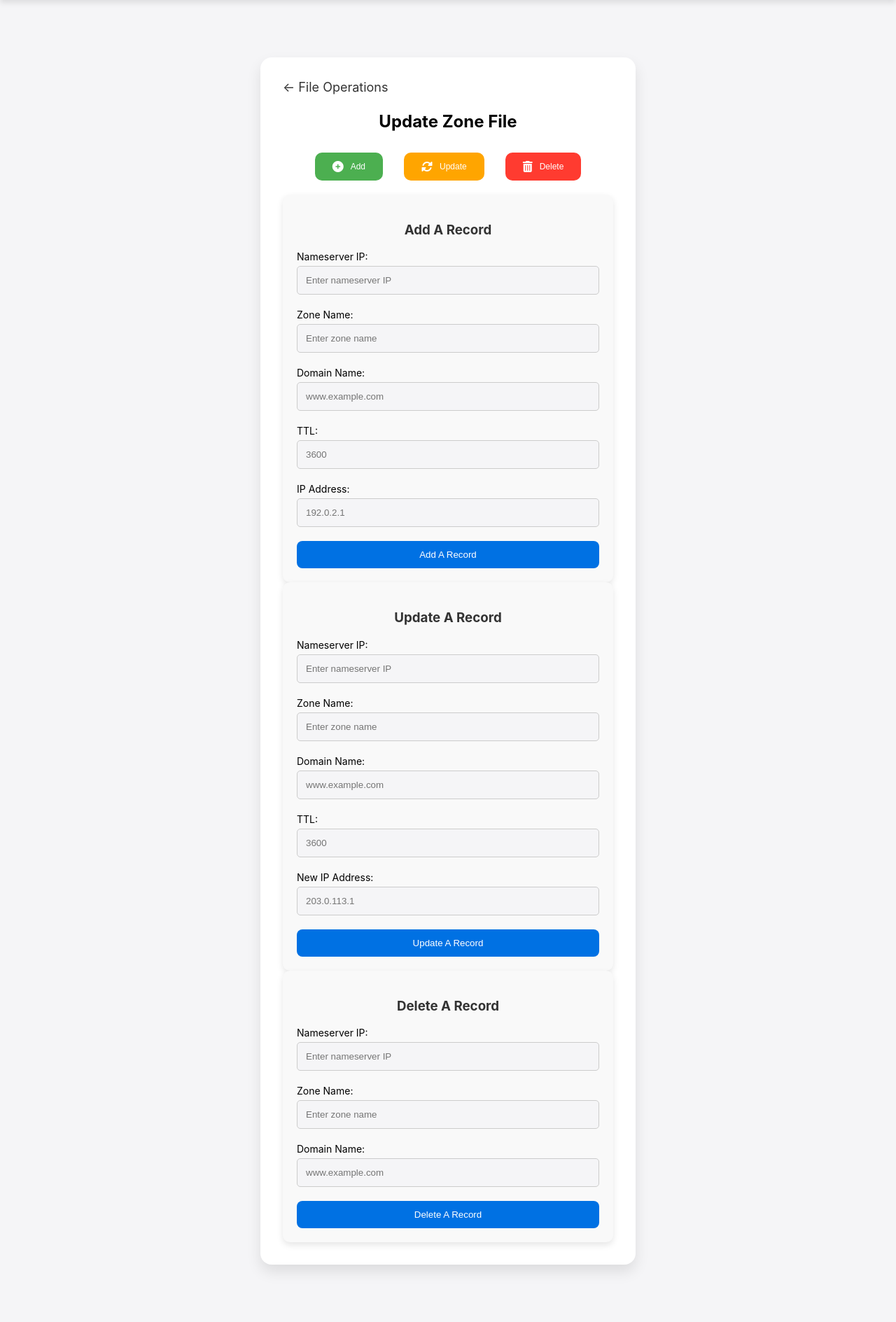
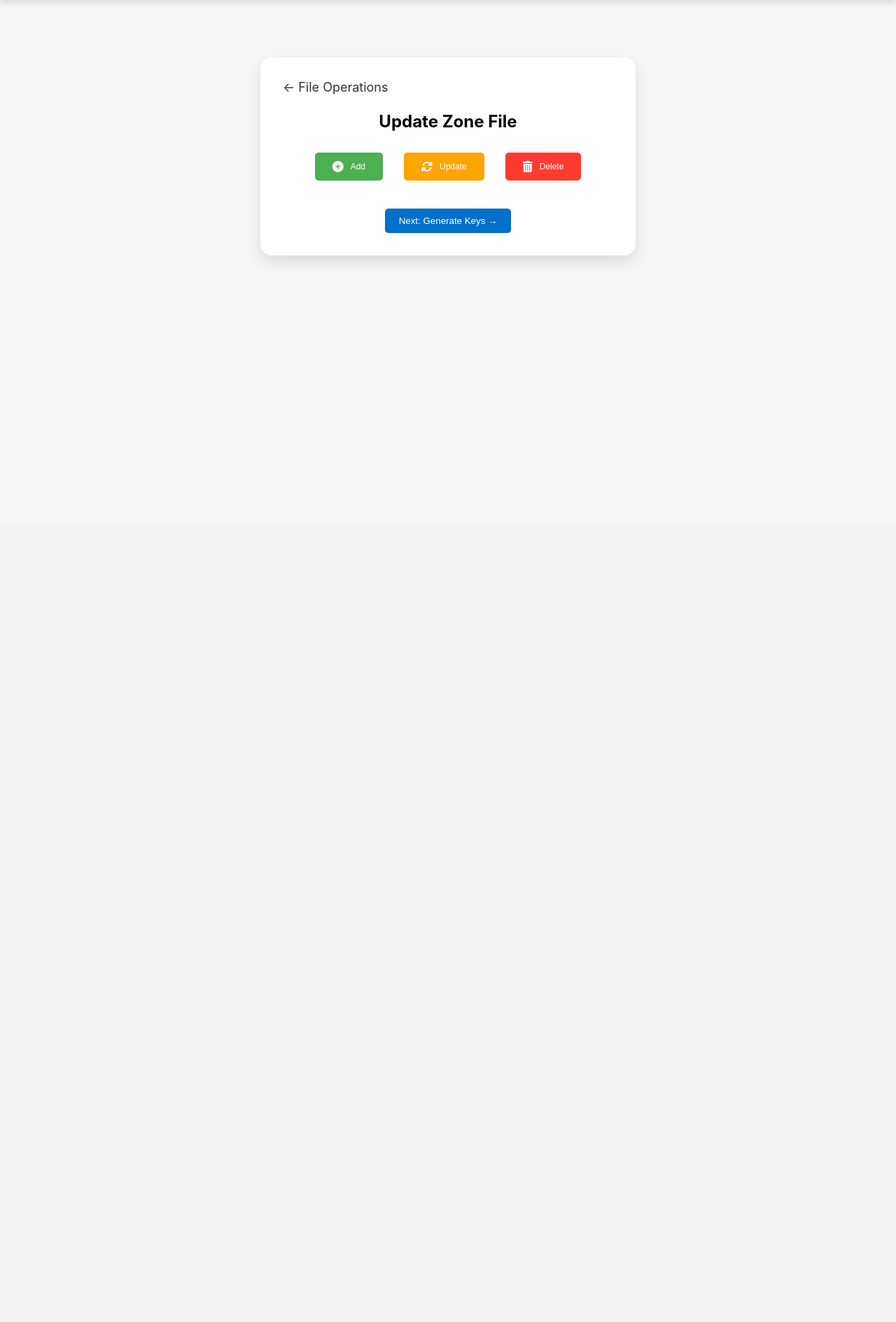
Before and after one commit to lakshankd/flask-dnssec, a Flask app: template templates/update_zone_file.html in a window 1280 px wide. Shown: the part 51-1940 px from the top of the page at 70% size. After the commit the page ends 423 px from the top, so only its background shows below. Run offline with Flask 3, Linux system fonts and the light colour scheme; the template is opened without the code that fills it: most values are stand-ins (such as "Sample title", 1, 10 or a date in 2020).

Commit message:
adding btn disability functions and form changing functionality

```diff
--- a/static/styles.css
+++ b/static/styles.css
@@ -427,7 +427,7 @@ form button:hover {
     border: none;
     padding: 12px 25px;
     margin: 0 15px;
-    border-radius: 10px;
+    border-radius: 5px;
     cursor: pointer;
     font-size: 12px;
     display: flex;
@@ -499,19 +499,21 @@ form button:hover {
     color: #333;
 }
 
-update-zone-file-button {
-    background-color: #007bff;
+.update-zone-file-btn {
+    padding: 12px;
+    margin-bottom: 10px;
+    background-color: #0070c9;
     color: white;
     border: none;
-    padding: 10px 20px;
-    margin-top: 20px;
-    border-radius: 8px;
+    border-radius: 5px;
     cursor: pointer;
-    transition: background-color 0.3s ease;
+    width: 100%;
+    box-sizing: border-box;
 }
 
-update-zone-file-button:hover {
-    background-color: #0056b3;
+.update-zone-file-btn:disabled {
+    background-color: #aaa;
+    cursor: not-allowed;
 }
 
 
--- a/templates/update_zone_file.html
+++ b/templates/update_zone_file.html
@@ -1,6 +1,6 @@
 {% extends "base_with_navbar.html" %}
 
-{% block title %}Backup DNS Zone - DNSSEC Guardian{% endblock %}
+{% block title %}Update Zone File - DNSSEC Guardian{% endblock %}
 
 {% block content %}
     <div class="backup-container">
@@ -26,7 +26,7 @@
 
         <div class="update-zone-file-form-container">
             <!-- Add A Record Form -->
-            <div id="update-zone-file-add-a-record-form" class="update-zone-file-form-section">
+            <div id="update-zone-file-add-a-record-form" class="update-zone-file-form-section" hidden="hidden">
                 <h3>Add A Record</h3>
                 <form class="update-zone-file-form">
                     <label for="add-nameserver-ip" class="update-zone-file-label">Nameserver IP:</label>
@@ -47,12 +47,12 @@
                     <label for="add-ip" class="update-zone-file-label">IP Address:</label>
                     <input class="update-zone-file-input" type="text" id="add-ip" placeholder="192.0.2.1" required>
 
-                    <button type="submit">Add A Record</button>
+                    <button type="submit" id="add-a-record-btn" class="update-zone-file-btn">Add A Record</button>
                 </form>
             </div>
 
             <!-- Update A Record Form -->
-            <div id="update-zone-file-update-a-record-form" class="update-zone-file-form-section">
+            <div id="update-zone-file-update-a-record-form" class="update-zone-file-form-section" hidden="hidden">
                 <h3>Update A Record</h3>
                 <form class="update-zone-file-form">
                     <label for="update-nameserver-ip" class="update-zone-file-label">Nameserver IP:</label>
@@ -74,12 +74,12 @@
                     <input class="update-zone-file-input" type="text" id="update-new-ip" placeholder="203.0.113.1"
                            required>
 
-                    <button type="submit">Update A Record</button>
+                    <button type="submit" id="update-a-record-btn" class="update-zone-file-btn">Update A Record</button>
                 </form>
             </div>
 
             <!-- Delete A Record Form -->
-            <div id="update-zone-file-delete-a-record-form" class="update-zone-file-form-section">
+            <div id="update-zone-file-delete-a-record-form" class="update-zone-file-form-section" hidden="hidden">
                 <h3>Delete A Record</h3>
                 <form class="update-zone-file-form">
                     <label for="delete-nameserver-ip" class="update-zone-file-label">Nameserver IP:</label>
@@ -94,11 +94,14 @@
                     <input class="update-zone-file-input" type="text" id="delete-domain-name"
                            placeholder="www.example.com" required>
 
-                    <button type="submit">Delete A Record</button>
+                    <button type="submit" id="delete-a-record-btn" class="update-zone-file-btn">Delete A Record</button>
                 </form>
             </div>
         </div>
 
+        <button class="next-step-btn" id="next-generate-keys-btn">
+            Next: Generate Keys &rarr;
+        </button>
     </div>
 
     <!-- scripts -->
```
Also changed, not shown: static/js/update_zone_file.js (+75 -0 lines).
